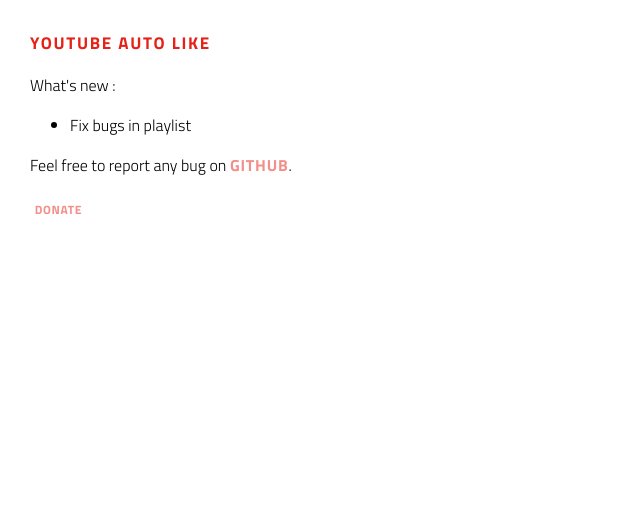
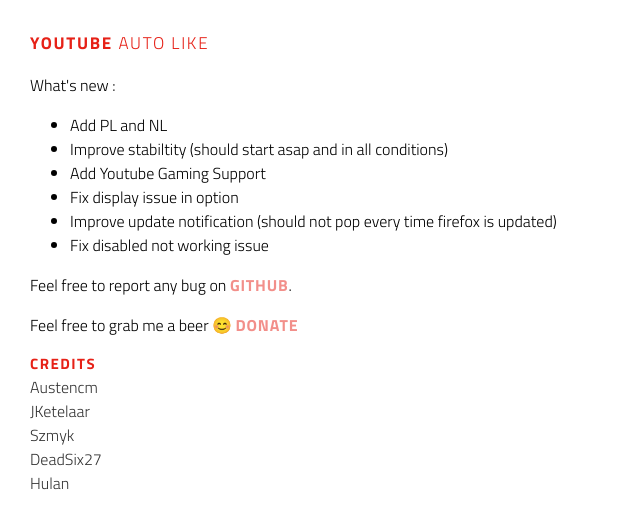
Before and after one commit to austencm/youtube-auto-like, a browser extension: page app/update_info.html in a window 1280 px wide. Shown: the whole page, without its empty margins (0-640 px from the left). Drawn offline with Linux system fonts and the light colour scheme.

Commit message:
Brackground fix & Add patch note
Add a check that verifiy this is a plugin update and not a firefox update. Firefox update also trigger "onInstall".

```diff
--- a/app/scripts/constants.js
+++ b/app/scripts/constants.js
@@ -2,5 +2,6 @@
 	like_what: 'subscribed',
 	like_timer: 'instant',
 	type_timer: 'percentage',
-	timer_value: 10
+	timer_value: 10,
+	plugin_version: "0.0.0"
 }
--- a/app/styles/info.css
+++ b/app/styles/info.css
@@ -7,7 +7,7 @@
 
 a {
 	display: inline-block;
-	color: #e62117 !important;
+	color: #e62117;
 	text-decoration: none !important;
 	opacity: 0.5;
 	transition: all 0.1s ease-in-out;
@@ -20,21 +20,27 @@
 
 #title {
 	font-size: 17px;
-	font-weight: 300;
+	font-weight: normal;
 	margin: 0 0 1em;
 	color: #e62117;
 	text-transform: uppercase;
 	letter-spacing: 0.1em;
 }
 
-#links {
-	position: absolute;
-	font-size: 12px;
-	text-align: center;
+#credits div{
+	font-size: 15px;
+	font-weight: normal;
+	margin: 1em 0 0;
+	color: #e62117;
+	text-transform: uppercase;
+	letter-spacing: 0.1em;
 }
-
-#links a {
-	padding: 0.6em 0.4em;
+#credits a {
+	display: inline-block;
+	color: black;
+	text-decoration: none !important;
+	opacity: 0.8;
+	transition: all 0.1s ease-in-out;
 }
 
 #donate-link {
--- a/app/update_info.html
+++ b/app/update_info.html
@@ -10,14 +10,26 @@
 </head>
 
 <body>
-	<h1 id="title"><strong>YouTube Auto Like</strong></h1>
+	<h1 id="title"><strong>YouTube</strong> Auto Like</h1>
 	<p>What's new :</p>
 	<ul>
-		<li>Fix bugs in playlist</li>
+		<li>Add PL and NL</li>
+		<li>Improve stabiltity (should start asap and in all conditions)</li>
+		<li>Add Youtube Gaming Support</li>
+		<li>Fix display issue in option</li>
+		<li>Improve update notification (should not pop every time firefox is updated)</li>
+		<li>Fix disabled not working issue</li>
 	</ul>
 	<p>Feel free to report any bug on <a id="report-link" href="https://github.com/Taknok/youtube-auto-like">Github</a>.</p>
 	<div id="links">
-		<a id="donate-link" href="https://www.paypal.com/cgi-bin/webscr?cmd=_s-xclick&hosted_button_id=F8J6T6WHJBRAA" title="Donate" target="_blank">Donate</a>
+		Feel free to grab me a beer 😊 <a id="donate-link" href="https://www.paypal.com/cgi-bin/webscr?cmd=_s-xclick&hosted_button_id=F8J6T6WHJBRAA" title="Donate" target="_blank">Donate</a>
+	</div>
+	<div id="credits"><div><b>Credits</b></div>
+		<a href="https://github.com/austencm/youtube-auto-like">Austencm</a></br>
+		<a href="https://github.com/JKetelaar">JKetelaar</a></br>
+		<a href="https://github.com/Szmyk">Szmyk</a></br>
+		<a href="https://github.com/DeadSix27">DeadSix27</a></br>
+		<a href="https://github.com/Hultan">Hulan</a>
 	</div>
 </body>
 
```
Also changed, not shown: app/scripts/background.js (+24 -6 lines), app/manifest.json.
